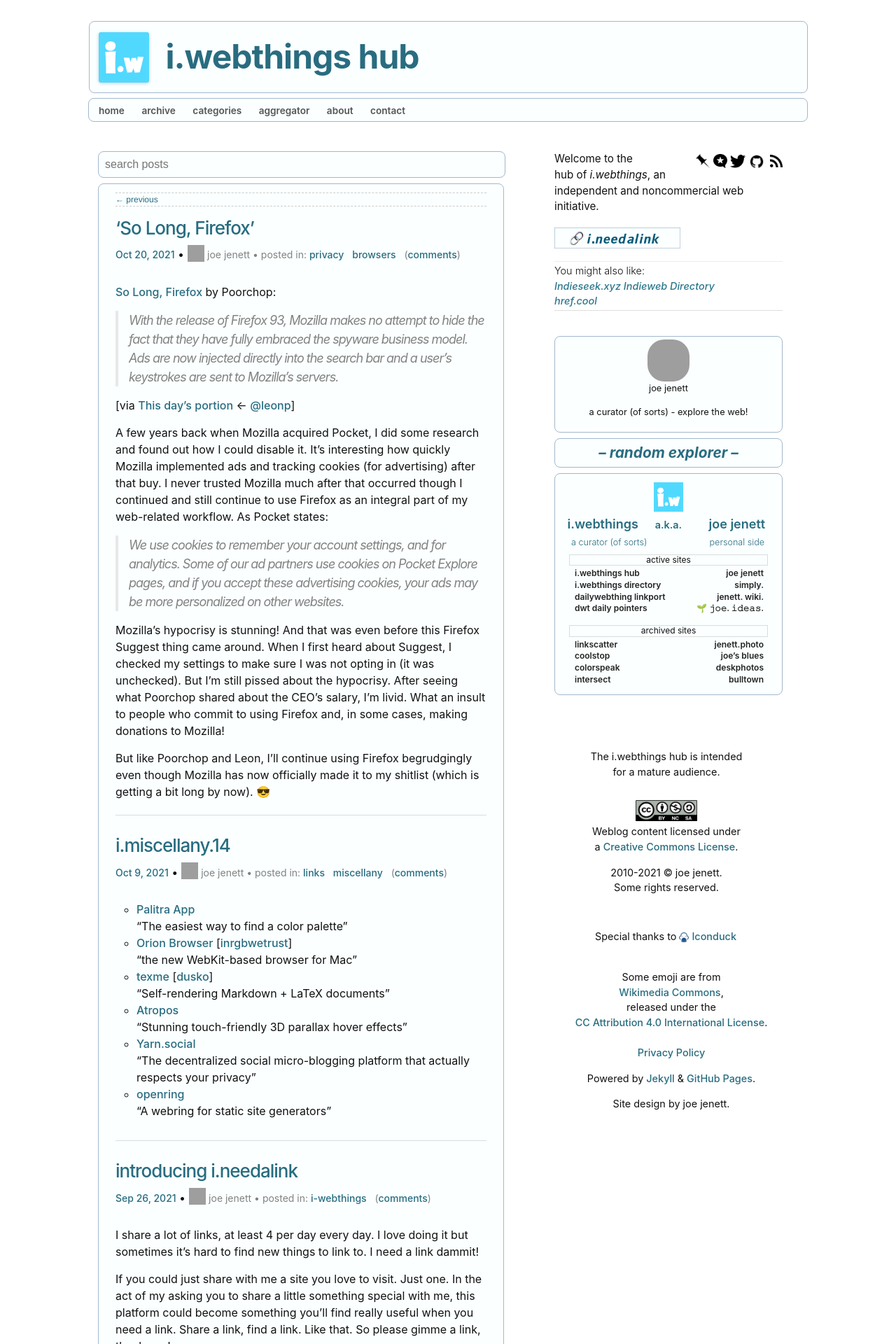
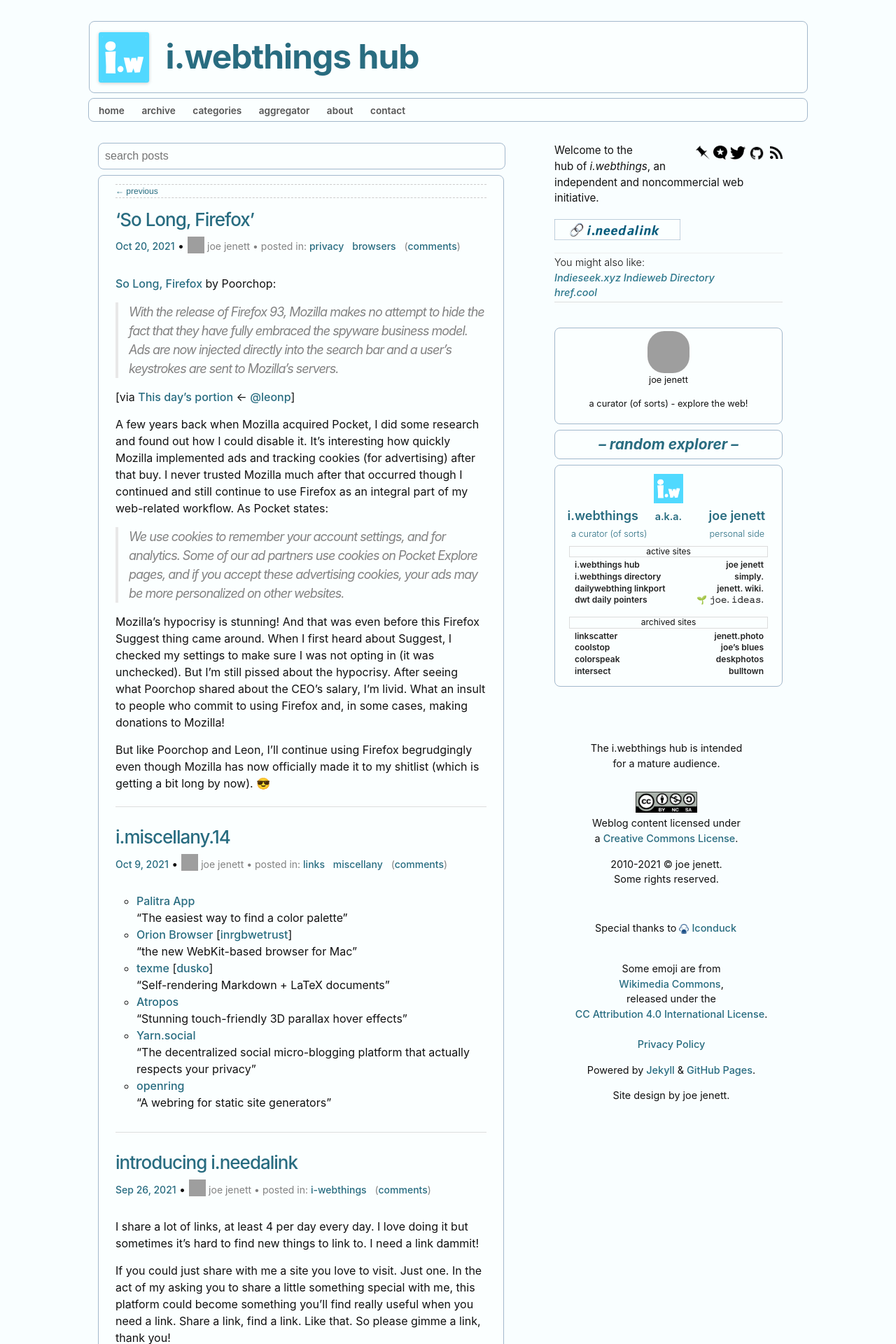
Before and after one commit to joejenett/i.webthings, a Jekyll site: the page built from index.md, in a window 1280 px wide. Shown: the top 1920 px of the page at 70% size. Built offline with Jekyll 4.4.1, drawn with Linux system fonts in a browser that asks for light colours; comment, search, counter and statistics services are not loaded; grey boxes are pictures that could not be loaded.

Commit message:
Update style.css

```diff
--- a/css/style.css
+++ b/css/style.css
@@ -15,7 +15,7 @@ line-height:1.45em;
 } */
 
 body {
-background-color: #fff;
+background-color: #f9feff;
 }
 a, ul.post-list li a {
 color: #286c80;
@@ -37,6 +37,11 @@ article.comment {
 margin-bottom:9px;
 padding:9px;
 }
+.page-content {
+  margin-top:-12px;
+  padding: 0 0 30px 0;
+  flex: 1; }
+
 div.reply {
 display:none;
 }
@@ -108,8 +113,8 @@ text-indent:-30px;
  font-size:1em;
 }
 #results-container {
-padding:6px 0 0 12px;
-margin-bottom:12px;
+ padding:6px 0 0 12px;
+ margin-bottom:12px;
 }
 #results-container li {
 list-style:none;
```
